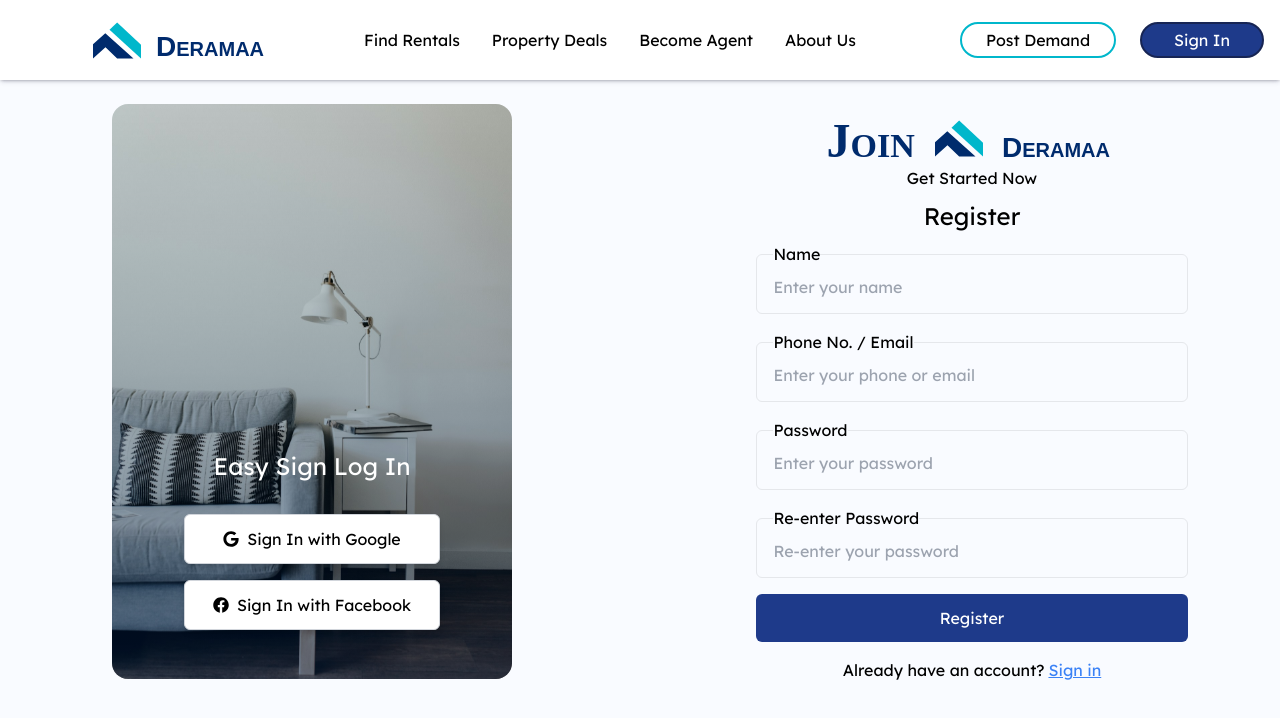
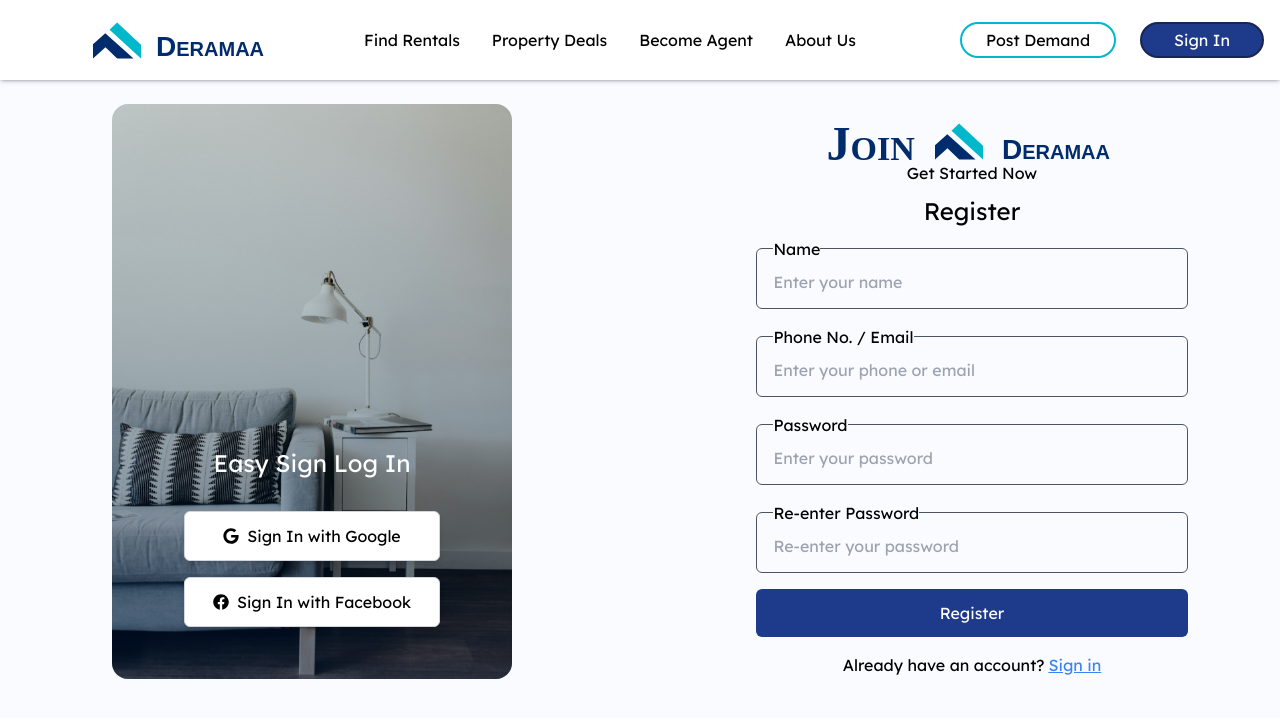
Before and after one commit to doTryCatch/Deramaa, a Next.js app: page /signup in a window 1280 px wide. Shown: the top 718 px of the page. Built offline with nearby package versions, Linux system fonts and the light colour scheme.

Commit message:
added:UI

```diff
--- a/app/(auth)/signin/page.tsx
+++ b/app/(auth)/signin/page.tsx
@@ -76,7 +76,7 @@ const Login: React.FC = () => {
         <div className="slogan center">
           <h1>Get Started Now</h1>
         </div>
-        <h1 className="my-2 center text-[24px]">Login</h1>
+        <h1 className="my-2 center">Login</h1>
 
         {/* Toggle between Email and Phone login */}
         <div className="toggle-login-method center space-x-4 mb-4">
@@ -143,7 +143,7 @@ const Login: React.FC = () => {
               <fieldset className="border border-solid border-gray-600 px-4 rounded-md h-[9vh] w-[70%]">
                 <legend>Phone No.</legend>
                 <div className="ml-2 text-gray-600 flex  ">
-                  <span className="text-center mt-[2px]"> +977</span>
+                  <span className="mt-[2px]"> +977</span>
 
                   <input
                     type="text"
--- a/app/(auth)/signup/page.tsx
+++ b/app/(auth)/signup/page.tsx
@@ -71,14 +71,14 @@ const Register: React.FC = () => {
           </h1>
           <h1 className="deramaa mt-8 ml-3">Deramaa</h1>
         </div>
-        <div className="slogan center mt-2">
+        <div className="slogan center">
           <h1>Get Started Now</h1>
         </div>
         <h1 className="my-2 center text-[24px]">Register</h1>
 
         <div className="input-container space-y-4">
           <div className="center">
-            <fieldset className="border border-solid px-4 rounded-md h-[9vh] w-[70%]">
+            <fieldset className="border border-solid border-gray-600 px-4 rounded-md h-[9vh] w-[70%]">
               <legend>Name</legend>
               <input
                 type="text"
@@ -91,7 +91,7 @@ const Register: React.FC = () => {
           </div>
 
           <div className="center">
-            <fieldset className="border border-solid  px-4 rounded-md h-[9vh] w-[70%]">
+            <fieldset className="border border-solid border-gray-600 px-4 rounded-md h-[9vh] w-[70%]">
               <legend>Phone No. / Email</legend>
               <input
                 type="text"
@@ -104,7 +104,7 @@ const Register: React.FC = () => {
           </div>
 
           <div className="center">
-            <fieldset className="border border-solid  px-4 rounded-md h-[9vh] w-[70%]">
+            <fieldset className="border border-solid border-gray-600 px-4 rounded-md h-[9vh] w-[70%]">
               <legend>Password</legend>
               <input
                 type="password"
@@ -117,7 +117,7 @@ const Register: React.FC = () => {
           </div>
 
           <div className="center">
-            <fieldset className="border border-solid  px-4 rounded-md h-[9vh] w-[70%]">
+            <fieldset className="border border-solid border-gray-600 px-4 rounded-md h-[9vh] w-[70%]">
               <legend>Re-enter Password</legend>
               <input
                 type="password"
```
